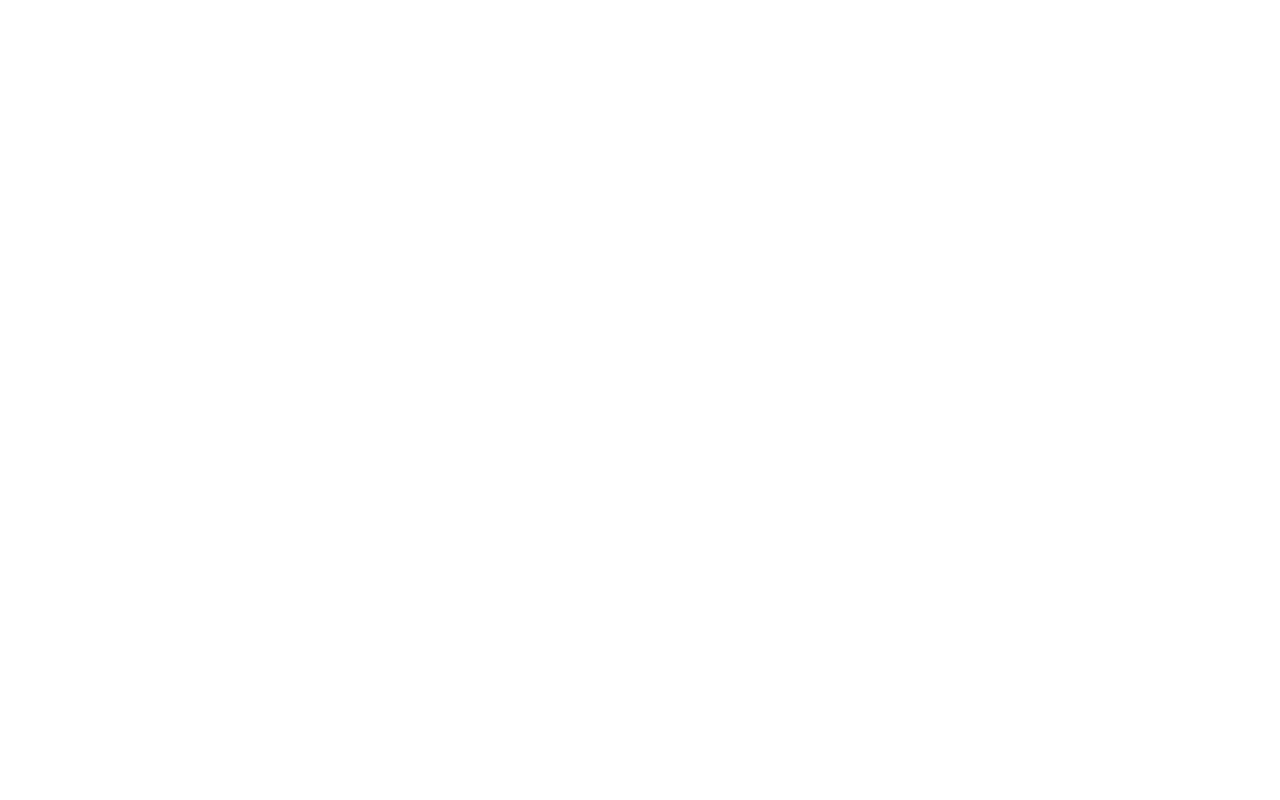
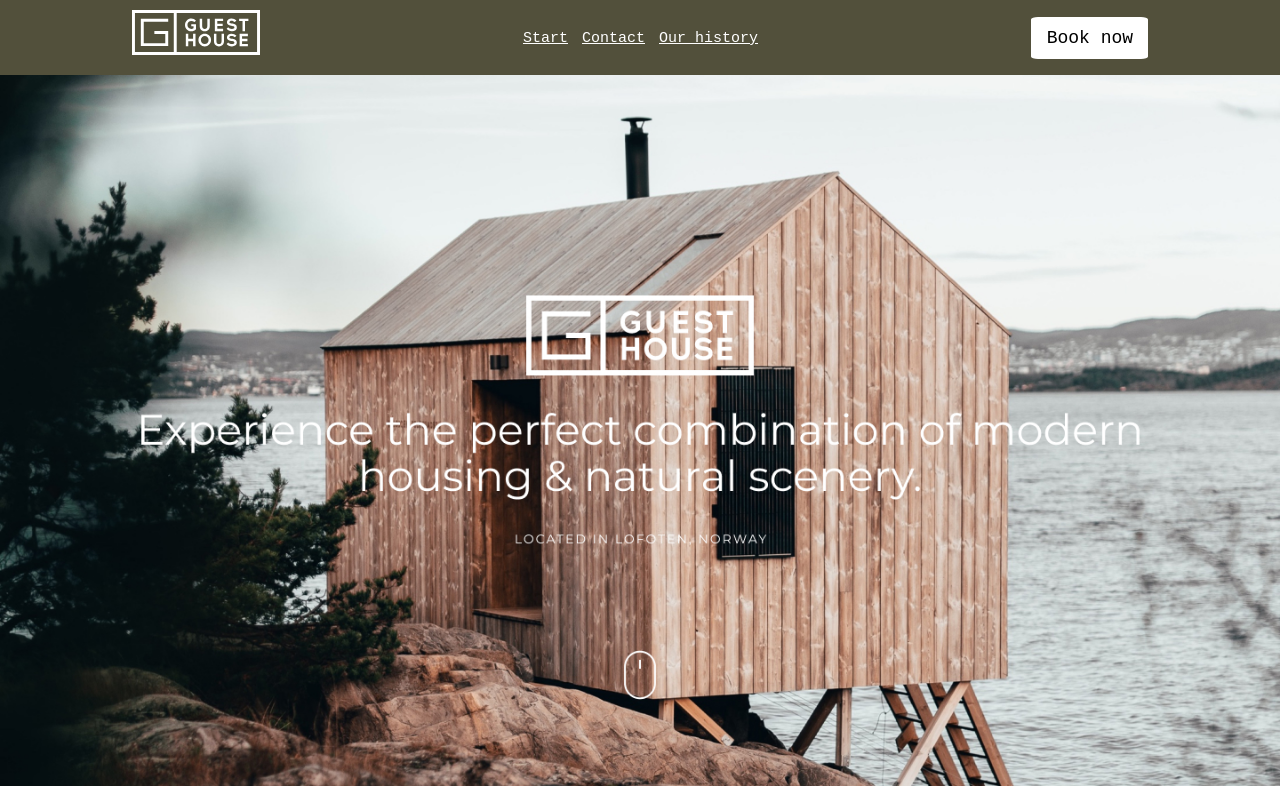
Before and after one commit to OKkurva/task, a plain HTML site: page index.html in a window 1280 px wide. Drawn offline with Linux system fonts and the light colour scheme.

Commit message:
feature create main page first step

```diff
--- a/index.css
+++ b/index.css
@@ -3,3 +3,46 @@
     padding: 0;
     box-sizing: border-box;
 }
+
+.header{
+    display: flex;
+    width: 100%;
+    background-color: #52503b;
+    justify-content: space-around;
+    align-items: center;
+}
+
+.header-img{
+    margin-top: 10px;
+    margin-bottom: 20px;
+}
+
+.header-navigation{
+    display: flex;
+    justify-content: space-around;
+}
+
+.nav-link{
+    color: #fff;
+    margin-right: 10px;
+    font-family: monospace;
+    font-size: 15px;
+}
+
+
+.btn-header{
+    display: flex;
+    justify-content: center;
+    align-items: center;
+    width: 117px;
+    height: 42px;
+    border: 7px solid #fff;
+    border-radius: 6%;
+    background-color: #fff;
+    font-family: monospace;
+    font-size: 18px;
+}
+
+.intro-img{
+    width: 100%;
+}
--- a/index.html
+++ b/index.html
@@ -7,11 +7,25 @@
     <title>Goats</title>
 </head>
 <body>
-    <header>
+    <header class="header">
+            <img class="header-img" src="./IMAGE.svg">
 
+            <div class="header-navigation">
+            <nav class="main-navigation">
+                <a href="start" class="nav-link">Start</a>
+                <a href="contact" class="nav-link">Contact</a>
+                <a href="our-histiry" class="nav-link">Our history</a>
+            </nav>
+        </div>
+
+        <div class="btn-header">
+            Book now
+        </div>
     </header>
     <main>
-
+        <div class="introducing">
+            <img class="intro-img" src="/Frame.jpg">
+        </div>
     </main>
 </body>
 </html>
```
Also changed, not shown: Frame.jpg (added), IMAGE.svg (added).
